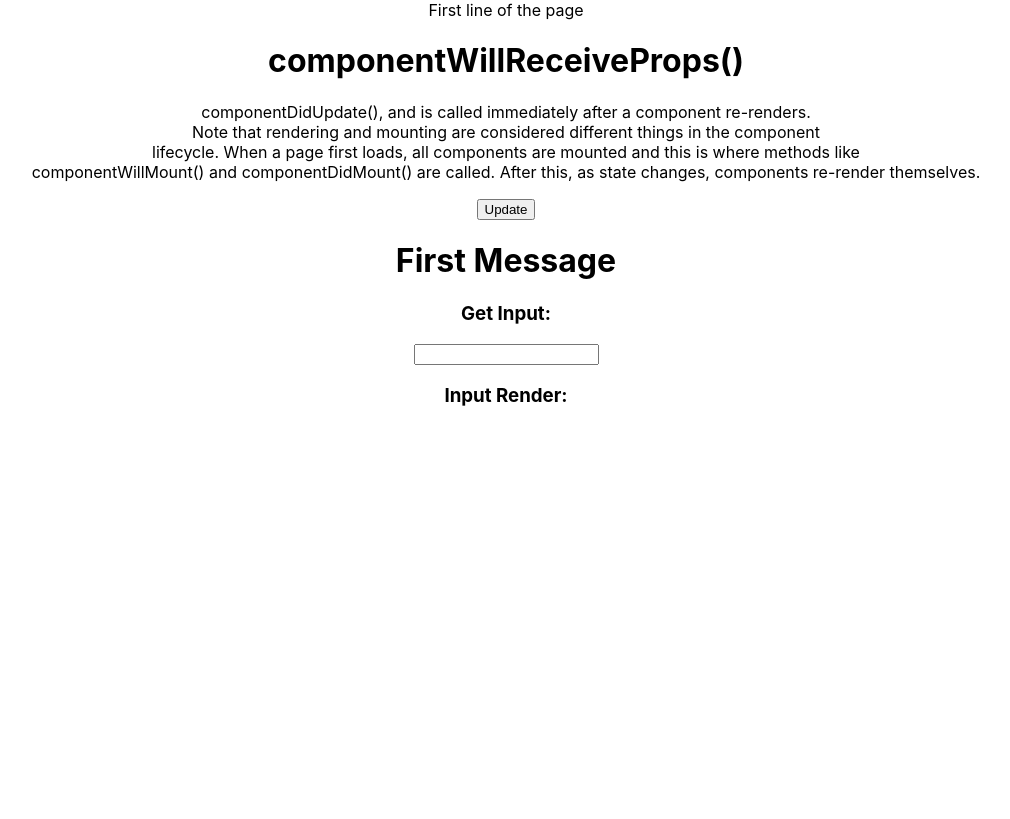
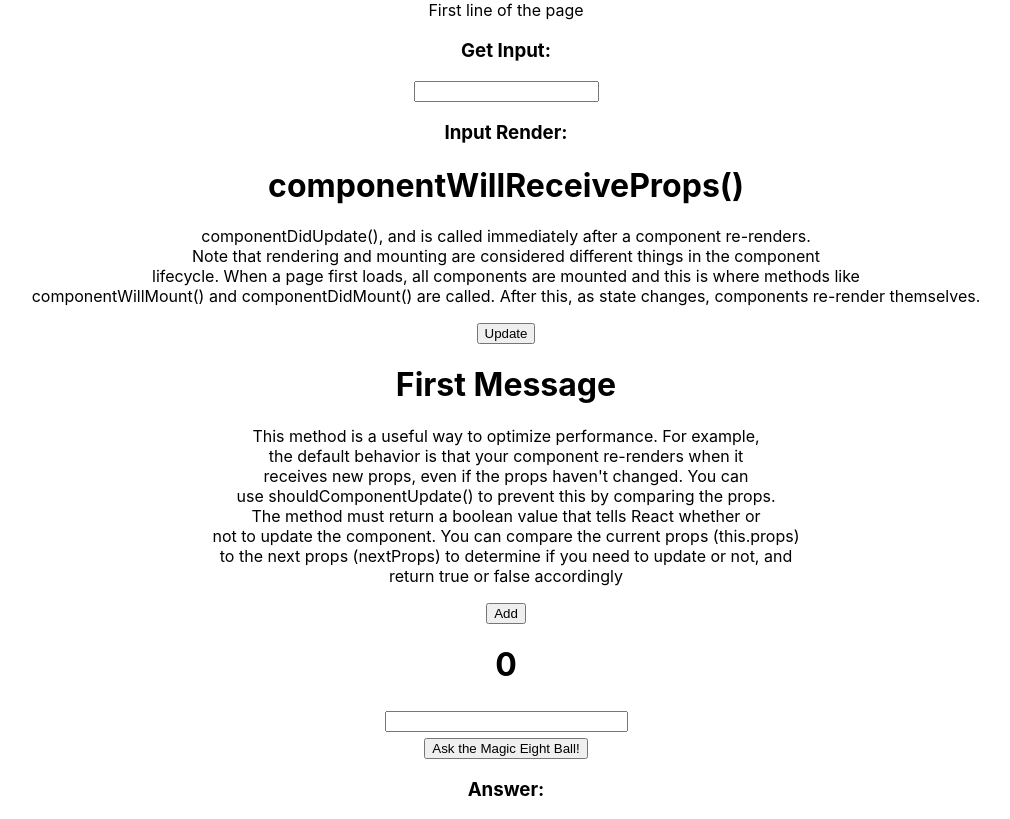
Before and after one commit to ReactOrganization/react-playground, a React (Create React App) app: page / in a window 1280 px wide. Shown: the whole page, without its empty margins (134-1144 px from the left). Built offline with nearby package versions, Linux system fonts and the light colour scheme.

Commit message:
Add MagicEightBall game component

```diff
--- a/src/App.js
+++ b/src/App.js
@@ -3,14 +3,18 @@
 import './App.css';
 import Controllerwillreceiveprops from './components/Willreceiveprops/'
 import FunctionAsProp from './components/PassCallbackAsProp/'
+import ShouldComponentUpdateControler from './components/ShouldComponentUpdate/'
+import MagicEightBall from './components/MagicEightBall/'
 
 class App extends Component {
   render() {
     return (
       <div className="App">
         First line of the page
+        <FunctionAsProp />
         <Controllerwillreceiveprops   />
-        <FunctionAsProp />
+        <ShouldComponentUpdateControler />
+        <MagicEightBall />
       </div>
     );
   }
--- /dev/null
+++ b/src/components/MagicEightBall/index.js
@@ -0,0 +1,76 @@
+import React from 'react'
+
+const inputStyle = {
+  width: 235,
+  margin: 5
+}
+
+class MagicEightBall extends React.Component {
+  constructor(props) {
+    super(props);
+    this.state = {
+      userInput: '',
+      randomIndex: ''
+    }
+    this.ask = this.ask.bind(this);
+    this.handleChange = this.handleChange.bind(this);
+  }
+  ask() {
+    if (this.state.userInput) {
+      this.setState({
+        randomIndex: Math.floor(Math.random() * 20),
+        userInput: ''
+      });
+    }
+  }
+  handleChange(event) {
+    this.setState({
+      userInput: event.target.value
+    });
+  }
+  render() {
+    const possibleAnswers = [
+      'It is certain',
+      'It is decidedly so',
+      'Without a doubt',
+      'Yes, definitely',
+      'You may rely on it',
+      'As I see it, yes',
+      'Outlook good',
+      'Yes',
+      'Signs point to yes',
+      'Reply hazy try again',
+      'Ask again later',
+      'Better not tell you now',
+      'Cannot predict now',
+      'Concentrate and ask again',
+      'Don\'t count on it',
+      'My reply is no',
+      'My sources say no',
+      'Most likely',
+      'Outlook not so good',
+      'Very doubtful'
+    ];
+    const answer = possibleAnswers[this.state.randomIndex]
+    return (
+      <div>
+        <input
+          type="text"
+          value={this.state.userInput}
+          onChange={this.handleChange}
+          style={inputStyle} /><br />
+        <button onClick={this.ask}>
+          Ask the Magic Eight Ball!
+        </button><br />
+        <h3>Answer:</h3>
+        <p>
+          { /* change code below this line */ }
+           {answer}
+          { /* change code above this line */ }
+        </p>
+      </div>
+    );
+  }
+};
+
+export default MagicEightBall
```
